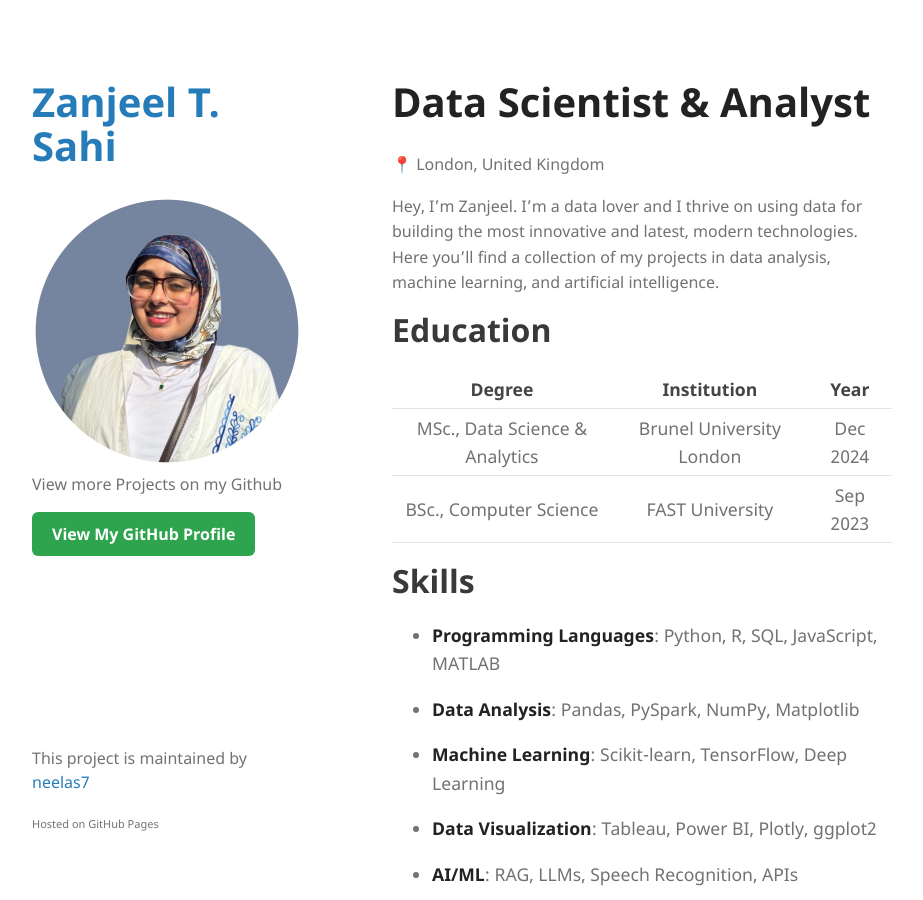
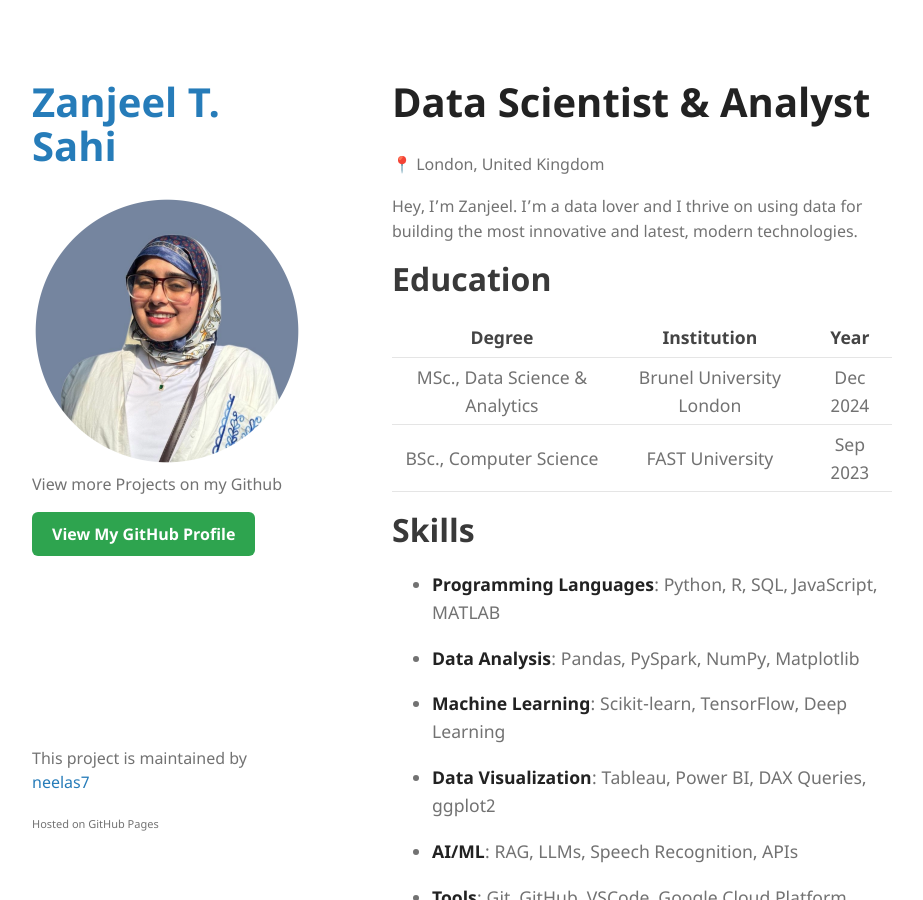
Before and after one commit to neelas7/portfolio, a Jekyll site: the page built from index.md, in a window 1280 px wide and 900 px high. Shown: the whole window, without its empty margins (208-1131 px from the left). Built offline with Jekyll 4.4.1, drawn with Linux system fonts in a browser that asks for light colours; some of the changed text lies outside the part shown.

```diff
--- a/index.md
+++ b/index.md
@@ -402,7 +402,6 @@
 📍 London, United Kingdom
 
 Hey, I'm Zanjeel. I'm a data lover and I thrive on using data for building the most innovative and latest, modern technologies.
-Here you'll find a collection of my projects in data analysis, machine learning, and artificial intelligence.
 
 ## Education
 
@@ -419,7 +418,7 @@
 * **Programming Languages**: Python, R, SQL, JavaScript, MATLAB
 * **Data Analysis**: Pandas, PySpark, NumPy, Matplotlib
 * **Machine Learning**: Scikit-learn, TensorFlow, Deep Learning
-* **Data Visualization**: Tableau, Power BI, Plotly, ggplot2
+* **Data Visualization**: Tableau, Power BI, DAX Queries, ggplot2
 * **AI/ML**: RAG, LLMs, Speech Recognition, APIs
 * **Tools**: Git, GitHub, VSCode, Google Cloud Platform
 
```
Also changed, not shown: other parts of index.md (+1 -1 lines).
